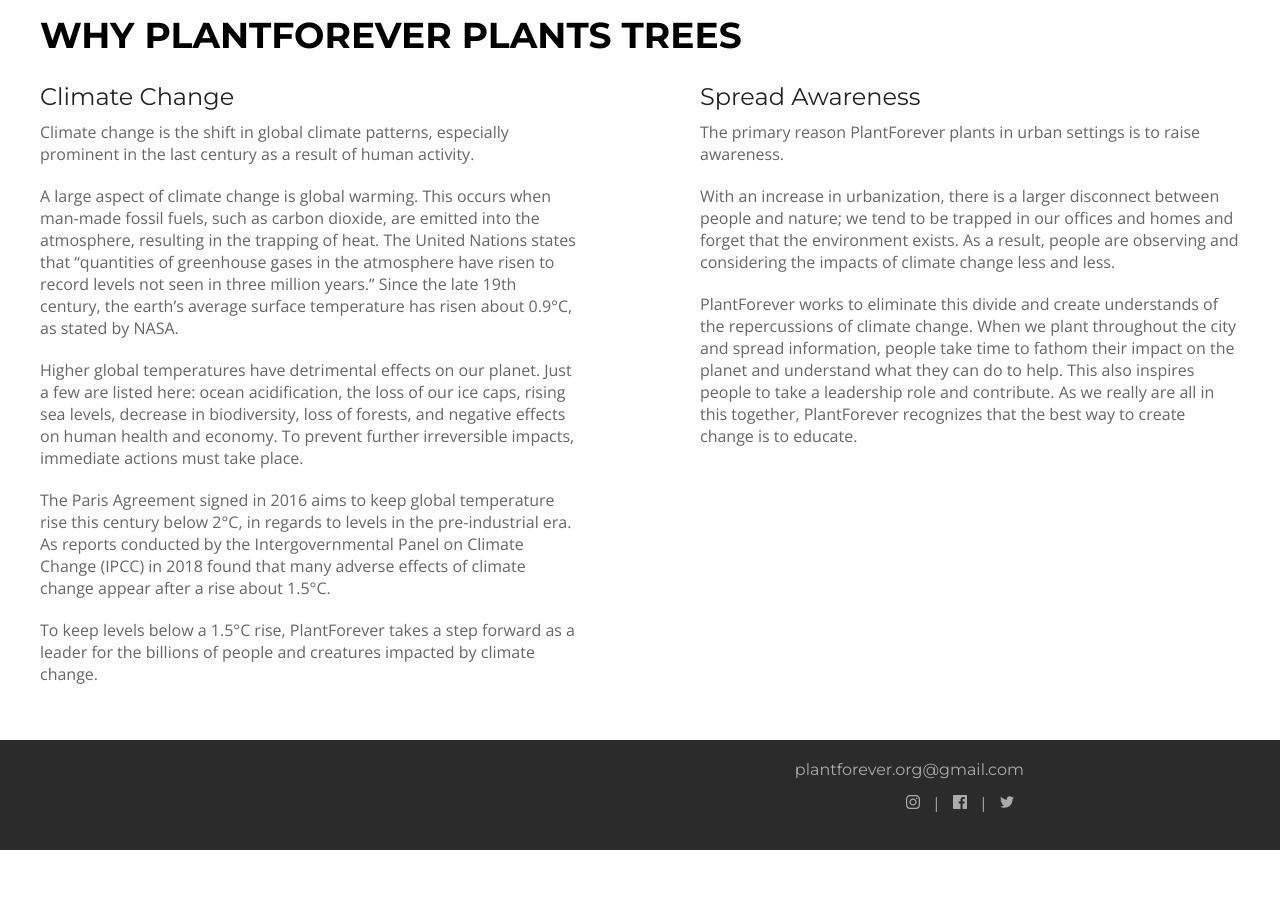
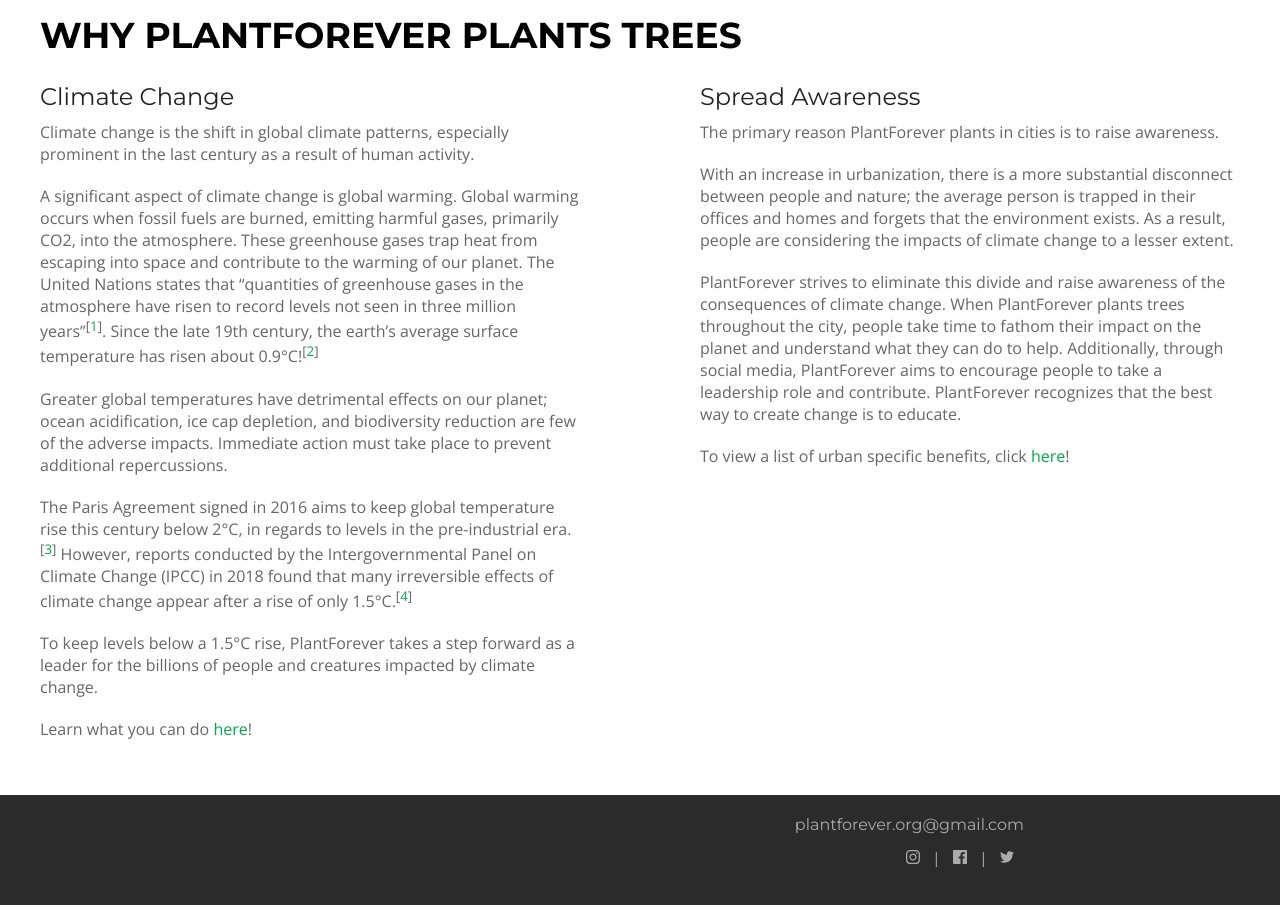
Before and after one commit to cocoliliace/PlantForever, a Vue app: page /about in a window 1280 px wide. Shown: the part 1080-1985 px from the top of the page. Before the commit the page ends 1930 px from the top, so only its background shows below. Built offline with nearby package versions, Linux system fonts and the light colour scheme.

Commit message:
updated content

```diff
--- a/src/views/About.vue
+++ b/src/views/About.vue
@@ -33,47 +33,57 @@
             century as a result of human activity.
           </div>
           <div class="secondary-text">
-            A large aspect of climate change is global warming. This occurs when man-made fossil
-            fuels, such as carbon dioxide, are emitted into the atmosphere, resulting in the
-            trapping of heat. The United Nations states that “quantities of greenhouse gases in the
-            atmosphere have risen to record levels not seen in three million years.” Since the late
-            19th century, the earth’s average surface temperature has risen about 0.9°C, as stated
-            by NASA.
+            A significant aspect of climate change is global warming. Global warming occurs when
+            fossil fuels are burned, emitting harmful gases, primarily CO2, into the atmosphere.
+            These greenhouse gases trap heat from escaping into space and contribute to the warming
+            of our planet. The United Nations states that “quantities of greenhouse gases in the
+            atmosphere have risen to record levels not seen in three million
+            years”<sup>[<a href="https://www.un.org/en/sections/issues-depth/climate-change/index.html" target="_blank">1</a>]</sup>.
+            Since the late 19th century, the earth’s average surface temperature has risen about
+            0.9°C!<sup>[<a href="https://climate.nasa.gov/evidence" target="_blank">2</a>]</sup>
           </div>
           <div class="secondary-text">
-            Higher global temperatures have detrimental effects on our planet. Just a few are listed
-            here: ocean acidification, the loss of our ice caps, rising sea levels, decrease in
-            biodiversity, loss of forests, and negative effects on human health and economy. To
-            prevent further irreversible impacts, immediate actions must take place.
+            Greater global temperatures have detrimental effects on our planet; ocean acidification,
+            ice cap depletion, and biodiversity reduction are few of the adverse impacts. Immediate
+            action must take place to prevent additional repercussions.
           </div>
           <div class="secondary-text">
             The Paris Agreement signed in 2016 aims to keep global temperature rise this century
-            below 2°C, in regards to levels in the pre-industrial era. As reports conducted by the
-            Intergovernmental Panel on Climate Change (IPCC) in 2018 found that many adverse effects
-            of climate change appear after a rise about 1.5°C.
+            below 2°C, in regards to levels in the pre-industrial
+            era.<sup>[<a href="https://unfccc.int/process-and-meetings/the-paris-agreement/the-paris-agreement" target="_blank">3</a>]</sup>
+            However, reports conducted by the Intergovernmental Panel on Climate Change (IPCC) in
+            2018 found that many irreversible effects of climate change appear after a rise of only
+            1.5°C.<sup>[<a href="https://unfccc.int/process-and-meetings/the-paris-agreement/the-paris-agreement" target="_blank">4</a>]</sup>
           </div>
           <div class="secondary-text">
             To keep levels below a 1.5°C rise, PlantForever takes a step forward as a leader for the
             billions of people and creatures impacted by climate change.
           </div>
+          <div class="secondary-text">
+            Learn what you can do <router-link :to="{ name: 'Error' }">here</router-link>!
+          </div>
         </div>
         <div class="column">
           <div class="primary-text">Spread Awareness</div>
           <div class="secondary-text">
-            The primary reason PlantForever plants in urban settings is to raise awareness.
+            The primary reason PlantForever plants in cities is to raise awareness.
           </div>
           <div class="secondary-text">
-            With an increase in urbanization, there is a larger disconnect between people and
-            nature; we tend to be trapped in our offices and homes and forget that the environment
-            exists. As a result, people are observing and considering the impacts of climate change
-            less and less.
+            With an increase in urbanization, there is a more substantial disconnect between people
+            and nature; the average person is trapped in their offices and homes and forgets that
+            the environment exists. As a result, people are considering the impacts of climate
+            change to a lesser extent.
           </div>
           <div class="secondary-text">
-            PlantForever works to eliminate this divide and create understands of the repercussions
-            of climate change. When we plant throughout the city and spread information, people take
-            time to fathom their impact on the planet and understand what they can do to help. This
-            also inspires people to take a leadership role and contribute. As we really are all in
-            this together, PlantForever recognizes that the best way to create change is to educate.
+            PlantForever strives to eliminate this divide and raise awareness of the consequences of
+            climate change. When PlantForever plants trees throughout the city, people take time to
+            fathom their impact on the planet and understand what they can do to help. Additionally,
+            through social media, PlantForever aims to encourage people to take a leadership role
+            and contribute. PlantForever recognizes that the best way to create change is to
+            educate.
+          </div>
+          <div class="secondary-text">
+            To view a list of urban specific benefits, click <router-link :to="{ name: 'Error' }">here</router-link>!
           </div>
         </div>
       </div>
@@ -93,6 +103,13 @@ export default {
   .columns {
     display: flex;
     justify-content: space-between;
+    a {
+      color: $green;
+      text-decoration: none;
+      &:hover {
+        text-decoration: underline;
+      }
+    }
     img {
       float: left;
       width: 500px;
--- a/src/views/Error.vue
+++ b/src/views/Error.vue
@@ -1,5 +1,5 @@
 <template>
-  <div>
+  <div style="text-align: center;">
     <h1>Page Not Found</h1>
     <h3>The link that you entered never existed or doesn't work anymore</h3>
   </div>
--- a/src/views/Home.vue
+++ b/src/views/Home.vue
@@ -64,8 +64,8 @@
       <div class="secondary-text" style="display: table;">
         <div v-if="checkedButton === 1">
           One of the largest ways to contribute to PlantForever is donating money or supplies.
-          Relocating a coffee’s worth of money aids us drastically as it allows us to become more
-          capable and efficient at planting trees and spreading awareness.
+          Relocating a coffee’s worth of money aids us to become more capable and efficient at
+          planting trees and spreading awareness.
         </div>
         <div v-else-if="checkedButton === 2">
           By having us plant a tree on your property, and you nurture it as it grows, you are
```
